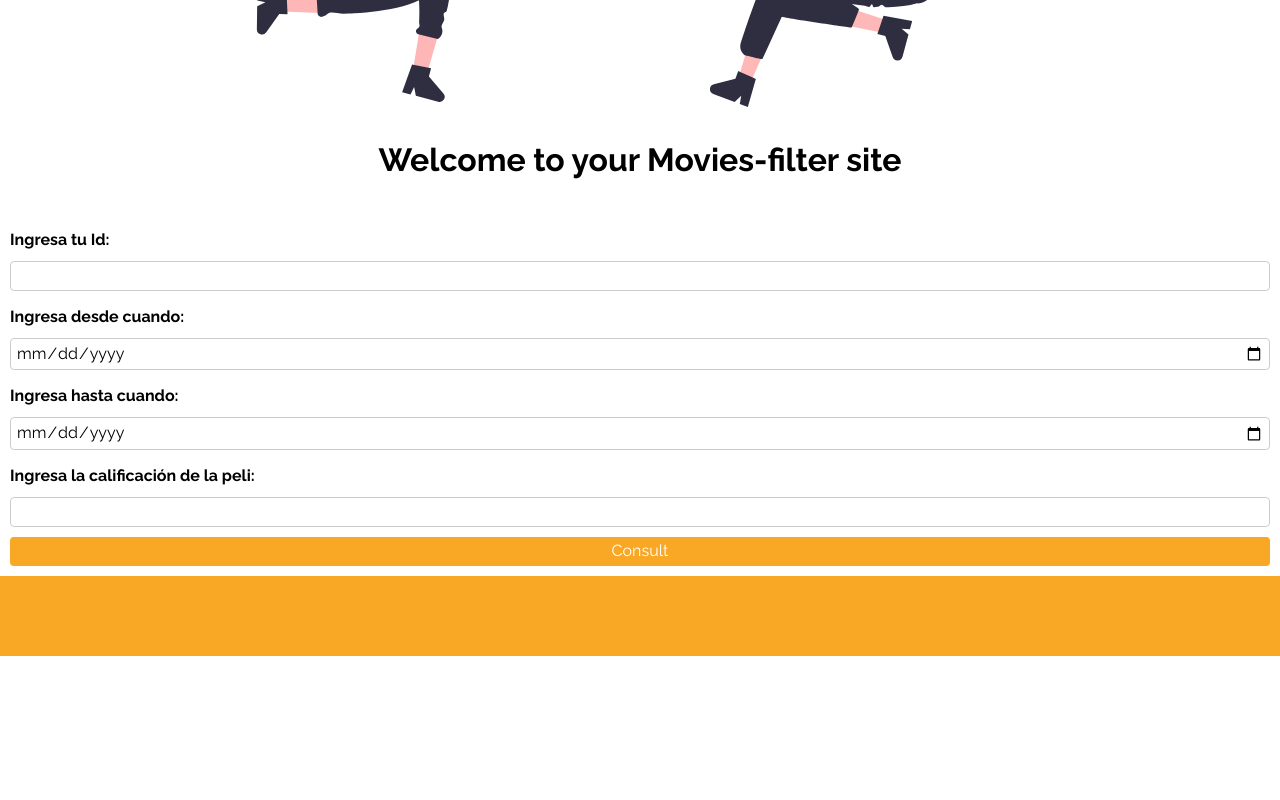
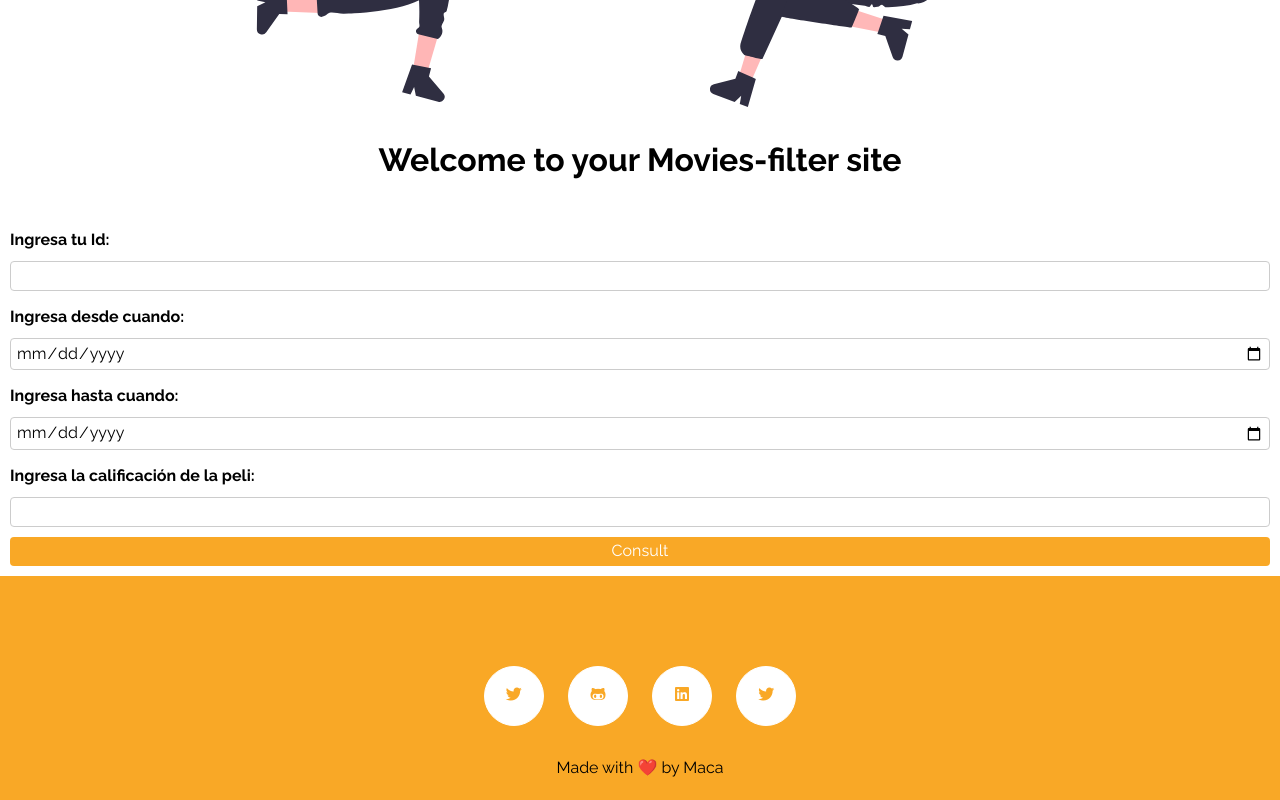
Before and after one commit to MacaAC/movies-filter, a plain HTML site: page index.html in a window 1280 px wide. Shown: the part 465-1265 px from the top of the page. Before the commit the page ends 1121 px from the top, so only its background shows below. Drawn offline with Linux system fonts and the light colour scheme.

Commit message:
working on footer

```diff
--- a/index.css
+++ b/index.css
@@ -107,3 +107,29 @@ button:hover {
     color: #F9A826;
     text-align: center;
 }
+/* footer */
+
+footer{
+    background-color: #F9A826;
+    display: flex;
+    flex-direction: column;
+    align-items: center;
+}
+
+.footer-button-box button{
+    border-radius: 50%;
+    background-color: white;
+    height: 60px;
+    width: 60px;
+    margin: 10px;
+    border:1px solid white;
+}
+.footer-button-box button i{
+    color:#F9A826
+}
+.footer-button-box button:hover{
+    background-color: #F9A826;
+}
+.footer-button-box button i:hover{
+    color:white;
+}
--- a/index.html
+++ b/index.html
@@ -8,6 +8,7 @@
     <link rel="preconnect" href="https://fonts.googleapis.com">
     <link rel="preconnect" href="https://fonts.gstatic.com" crossorigin>
     <link href="https://fonts.googleapis.com/css2?family=Bebas+Neue&family=Open+Sans&family=Playfair+Display:wght@700&family=Raleway:wght@400;700;900&family=Roboto+Condensed&family=Roboto:ital,wght@0,300;1,300&display=swap" rel="stylesheet">
+    <link rel="stylesheet" href="https://cdnjs.cloudflare.com/ajax/libs/font-awesome/5.15.3/css/all.min.css" />
     <link rel="stylesheet" href="index.css">
 </head>
 <body>
@@ -43,6 +44,16 @@
     </section>
     <section id="cards-container" class="container">
     </section>
+    <footer>
+        <div class="footer-button-box">
+            <button><i class="fab fa-twitter"></i></button>
+            <button><i class="fab fa-github-alt"></i></button>
+            <button><i class="fab fa-linkedin"></i></button>
+            <button><i class="fab fa-twitter"></i></button>
+        </div>
+        <div class="sign">
+            <p>Made with ❤️ by Maca </p></div>
+    </footer>
     <script src="scripts/movies-filter.js"></script>
 </body>
 </html>
```
